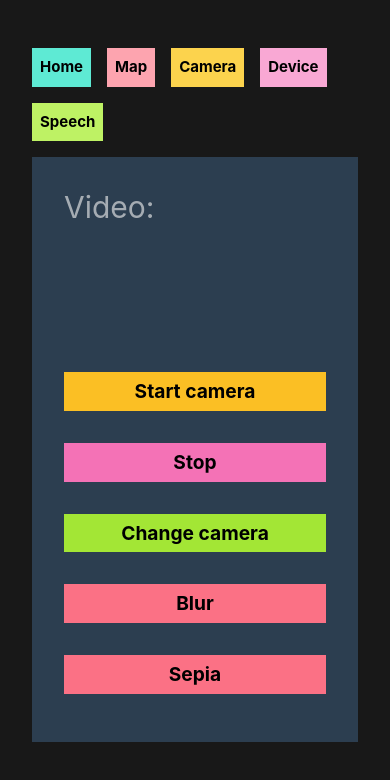
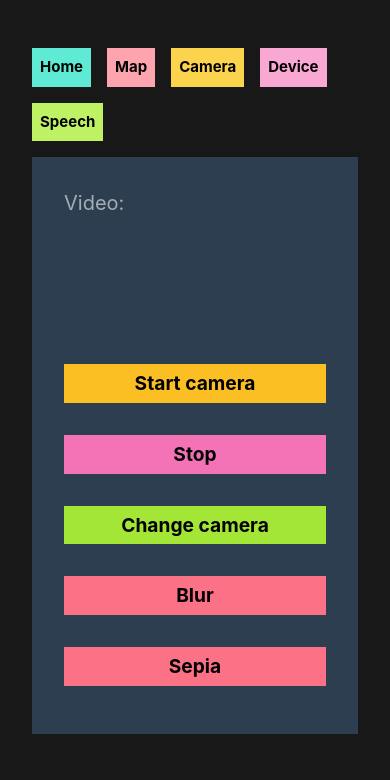
Before and after one commit to pionkipl/vue-3-vite-pwa, a Vue app: page /camera in a window 390 px wide. Shown: the top 780 px of the page. Built offline with nearby package versions, Linux system fonts and the light colour scheme.

Commit message:
Feat: add mob text size in camera and geo views.

```diff
--- a/src/views/CameraView.vue
+++ b/src/views/CameraView.vue
@@ -1,6 +1,6 @@
 <template>
   <div class="camera-view">
-    <h1 class="text-3xl">Video:</h1>
+    <h1 class="text-xl md:text-3xl">Video:</h1>
     <div class="camera-view__video">
       <div class="camera-view__video-container">
         <video ref="videoRef"></video>
--- a/src/views/GeolocationView.vue
+++ b/src/views/GeolocationView.vue
@@ -1,7 +1,7 @@
 <template>
   <div class="geo">
     <section class="static" v-if="whatDeviceType === 'desktop'">
-      <h2>Static - for desktop</h2>
+      <h1 class="text-xl md:text-3xl">Static - for desktop</h1>
       <p>Longtitude - {{ longitude }}</p>
       <p>Latitude - {{ latitude }}</p>
     </section>
@@ -9,7 +9,7 @@
       <div class="dynamic-buttons">
         <button @click="clearWatch(idPosition)">Don't Geo</button>
       </div>
-      <h2>Dynaminc - for mobile</h2>
+      <h1 class="text-xl md:text-3xll">Dynaminc - for mobile</h1>
       <p>Longtitude - {{ longitudeDynamic }}</p>
       <p>Latitude - {{ latitudeDynamic }}</p>
     </section>
```
